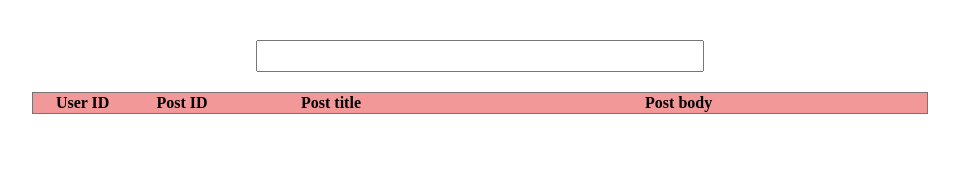
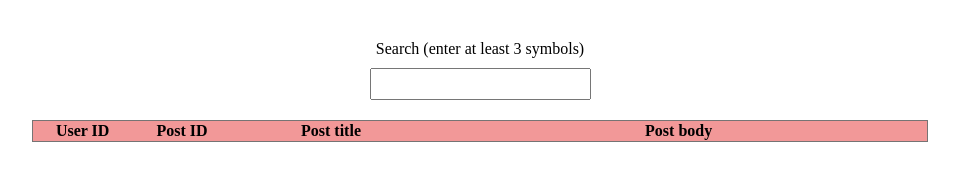
Before and after one commit to LinaSafina/-_UniBase, a plain HTML site: page practice-3/index.html in a window 1280 px wide. Shown: the whole page, without its empty margins (160-1119 px from the left). Drawn offline with Linux system fonts and the light colour scheme; no server answers.

Commit message:
feat: add label to the search input

```diff
--- a/practice-3/index.html
+++ b/practice-3/index.html
@@ -9,7 +9,10 @@
   </head>
   <body>
     <main>
-      <input class="search-input" />
+      <div>
+        <label for="search">Search (enter at least 3 symbols)</label>
+        <input id="search" class="search-input" />
+      </div>
       <table>
         <thead class="headings">
           <tr>
--- a/practice-3/styles.css
+++ b/practice-3/styles.css
@@ -19,9 +19,16 @@ main h2 {
   text-align: center;
 }
 
+div {
+  display: flex;
+  flex-direction: column;
+  align-items: center;
+  margin: 20px auto;
+  row-gap: 10px;
+}
+
 input {
-  margin: 20px auto;
-  width: 50%;
+  width: 100%;
   font-size: 16px;
   padding: 5px;
 }
```
